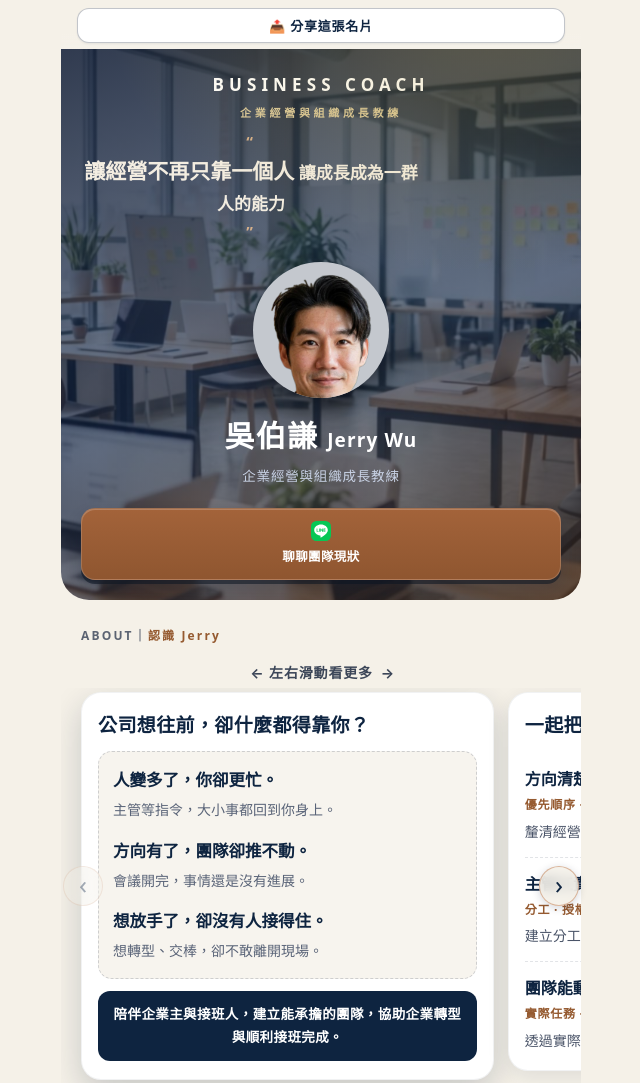
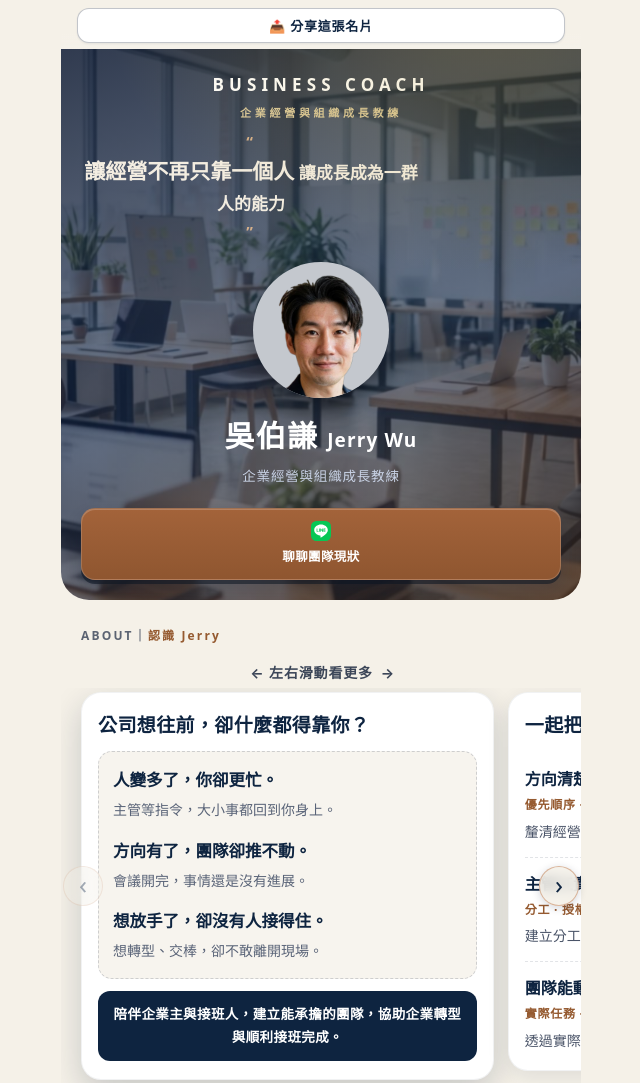
Before and after one commit to ericlin1994/jerrywu-card, a plain HTML site: page index.html in a window 1280 px wide. Shown: the top 1083 px of the page, without its empty margins (319-959 px from the left). Drawn offline with Linux system fonts and the light colour scheme; no server answers.

Commit message:
網站頭像換新（臉縮小、下巴不貼邊）：photo_avatar-v13

```diff
--- a/index.html
+++ b/index.html
@@ -436,7 +436,7 @@
     </div>
 
     <!-- 頭像檔名由 client.json 的 web.portrait 決定；沒有檔案時顯示佔位圈 -->
-    <img class="portrait" src="photo_avatar-v12.png" alt="吳伯謙 Jerry Wu" fetchpriority="high" decoding="async" width="134" height="134"
+    <img class="portrait" src="photo_avatar-v13.png" alt="吳伯謙 Jerry Wu" fetchpriority="high" decoding="async" width="134" height="134"
          onerror="this.outerHTML='<div class=&quot;portrait-ph&quot;>形象照</div>'">
 
     <h1 class="name">吳伯謙 <span>Jerry Wu</span></h1>
```
Also changed, not shown: photo_avatar-v13.png (added).
